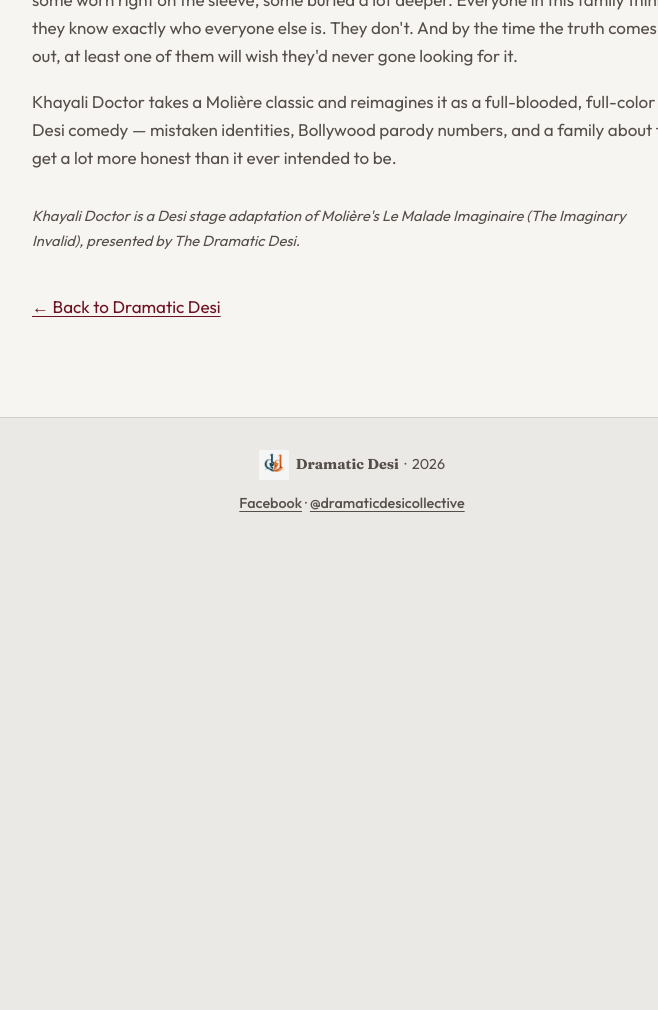
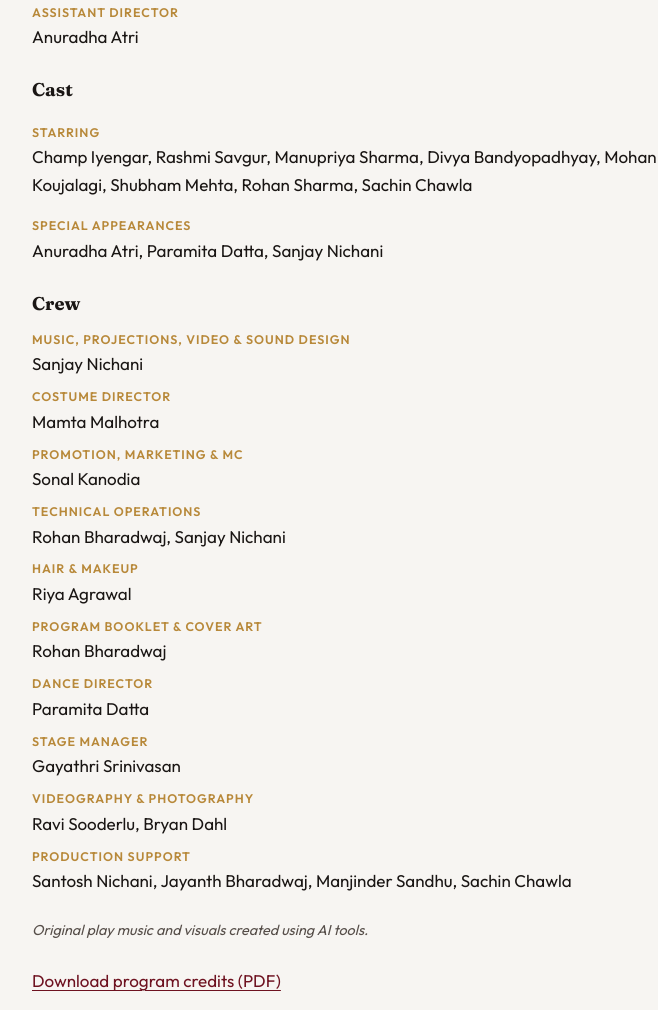
Before and after one commit to viqnich/dramaticdesi, a plain HTML site: page shows/khayali-doctor.html in a window 1280 px wide. Shown: the part 1530-2540 px from the top of the page, without its empty margins (288-946 px from the left). Before the commit the page ends 2085 px from the top, so only its background shows below. Drawn offline with Linux system fonts and the light colour scheme.

Commit message:
Add Khayali Doctor cast and crew to the archive page.
Include a downloadable credits PDF so patrons can see the full program roster without hosting the full booklet.

Co-authored-by: Cursor <cursoragent@cursor.com>

```diff
--- a/css/styles.css
+++ b/css/styles.css
@@ -549,6 +549,61 @@ a:hover {
   margin: 0.85rem 0 0;
 }
 
+.archive__credits {
+  margin-top: 2.5rem;
+  padding-top: 2rem;
+  border-top: 1px solid var(--line);
+}
+
+.archive__credits h2 {
+  margin: 0 0 1rem;
+  font-family: var(--font-display);
+  font-size: 1.5rem;
+  font-weight: 700;
+}
+
+.archive__credits h3 {
+  margin: 1.5rem 0 0.65rem;
+  font-family: var(--font-display);
+  font-size: 1.15rem;
+  font-weight: 700;
+}
+
+.credits__list {
+  margin: 0;
+  padding: 0;
+  list-style: none;
+}
+
+.credits__list li {
+  margin: 0.55rem 0;
+  color: var(--ink-muted);
+}
+
+.credits__role {
+  display: block;
+  font-size: 0.78rem;
+  font-weight: 600;
+  letter-spacing: 0.08em;
+  text-transform: uppercase;
+  color: var(--brass);
+}
+
+.credits__names {
+  color: var(--ink);
+}
+
+.credits__note {
+  margin: 1.5rem 0 0;
+  font-size: 0.9rem;
+  font-style: italic;
+  color: var(--ink-muted);
+}
+
+.archive__program {
+  margin: 1.5rem 0 0;
+}
+
 .archive__body {
   margin-top: 2.5rem;
 }
--- a/js/content.js
+++ b/js/content.js
@@ -40,6 +40,47 @@ window.DRAMATIC_DESI = {
     videoUrl: "https://youtu.be/Oib6QIX5sQo",
     videoEmbed: "https://www.youtube.com/embed/Oib6QIX5sQo",
     videoTitle: "Post-show reactions",
+    programPdf: "assets/khayali-doctor-credits.pdf",
+    creative: [
+      { role: "Written & Directed by", names: "Sanjay Nichani" },
+      { role: "Produced by", names: "Anuradha Atri, Sanjay Nichani" },
+      { role: "Assistant Director", names: "Anuradha Atri" },
+    ],
+    cast: {
+      starring:
+        "Champ Iyengar, Rashmi Savgur, Manupriya Sharma, Divya Bandyopadhyay, Mohan Koujalagi, Shubham Mehta, Rohan Sharma, Sachin Chawla",
+      special:
+        "Anuradha Atri, Paramita Datta, Sanjay Nichani",
+    },
+    crew: [
+      {
+        role: "Music, Projections, Video & Sound Design",
+        names: "Sanjay Nichani",
+      },
+      { role: "Costume Director", names: "Mamta Malhotra" },
+      { role: "Promotion, Marketing & MC", names: "Sonal Kanodia" },
+      {
+        role: "Technical Operations",
+        names: "Rohan Bharadwaj, Sanjay Nichani",
+      },
+      { role: "Hair & Makeup", names: "Riya Agrawal" },
+      {
+        role: "Program Booklet & Cover Art",
+        names: "Rohan Bharadwaj",
+      },
+      { role: "Dance Director", names: "Paramita Datta" },
+      { role: "Stage Manager", names: "Gayathri Srinivasan" },
+      {
+        role: "Videography & Photography",
+        names: "Ravi Sooderlu, Bryan Dahl",
+      },
+      {
+        role: "Production Support",
+        names:
+          "Santosh Nichani, Jayanth Bharadwaj, Manjinder Sandhu, Sachin Chawla",
+      },
+    ],
+    note: "Original play music and visuals created using AI tools.",
     year: 2026,
   },
 };
--- a/js/main.js
+++ b/js/main.js
@@ -36,6 +36,63 @@
       .join("");
   }
 
+  const creditsEl = document.querySelector('[data-bind-html="credits"]');
+  if (creditsEl && past) {
+    const blocks = [];
+    if (Array.isArray(past.creative)) {
+      blocks.push(
+        `<ul class="credits__list">${past.creative
+          .map(
+            (row) =>
+              `<li><span class="credits__role">${escapeHtml(
+                row.role
+              )}</span> <span class="credits__names">${escapeHtml(
+                row.names
+              )}</span></li>`
+          )
+          .join("")}</ul>`
+      );
+    }
+    if (past.cast) {
+      blocks.push("<h3>Cast</h3>");
+      if (past.cast.starring) {
+        blocks.push(
+          `<p><span class="credits__role">Starring</span> <span class="credits__names">${escapeHtml(
+            past.cast.starring
+          )}</span></p>`
+        );
+      }
+      if (past.cast.special) {
+        blocks.push(
+          `<p><span class="credits__role">Special appearances</span> <span class="credits__names">${escapeHtml(
+            past.cast.special
+          )}</span></p>`
+        );
+      }
+    }
+    if (Array.isArray(past.crew) && past.crew.length) {
+      blocks.push("<h3>Crew</h3>");
+      blocks.push(
+        `<ul class="credits__list">${past.crew
+          .map(
+            (row) =>
+              `<li><span class="credits__role">${escapeHtml(
+                row.role
+              )}</span> <span class="credits__names">${escapeHtml(
+                row.names
+              )}</span></li>`
+          )
+          .join("")}</ul>`
+      );
+    }
+    if (past.note) {
+      blocks.push(
+        `<p class="credits__note">${escapeHtml(past.note)}</p>`
+      );
+    }
+    creditsEl.innerHTML = blocks.join("");
+  }
+
   const mailLinks = document.querySelectorAll("[data-bind-mailto]");
   mailLinks.forEach((mail) => {
     if (!group.email) return;
@@ -71,6 +128,16 @@
       videoFrame.setAttribute("title", past.videoTitle);
     }
   }
+
+  document.querySelectorAll("[data-bind-program]").forEach((el) => {
+    if (past && past.programPdf) {
+      const inShow = /\/shows\//.test(location.pathname);
+      el.setAttribute(
+        "href",
+        inShow ? `../${past.programPdf}` : past.programPdf
+      );
+    }
+  });
 
   const metaDesc = document.querySelector('meta[name="description"]');
   if (metaDesc && group.tagline) {
--- a/shows/khayali-doctor.html
+++ b/shows/khayali-doctor.html
@@ -104,6 +104,19 @@
             </p>
           </div>
 
+          <div class="archive__credits" data-reveal>
+            <h2>Cast &amp; crew</h2>
+            <div data-bind-html="credits"></div>
+            <p class="archive__program">
+              <a
+                data-bind-program
+                href="../assets/khayali-doctor-credits.pdf"
+                download
+                >Download program credits (PDF)</a
+              >
+            </p>
+          </div>
+
           <div class="archive__body" data-bind-html="synopsis" data-reveal></div>
 
           <p class="archive__credit" data-bind="pastCredit" data-reveal></p>
```
Also changed, not shown: 1 other file.
